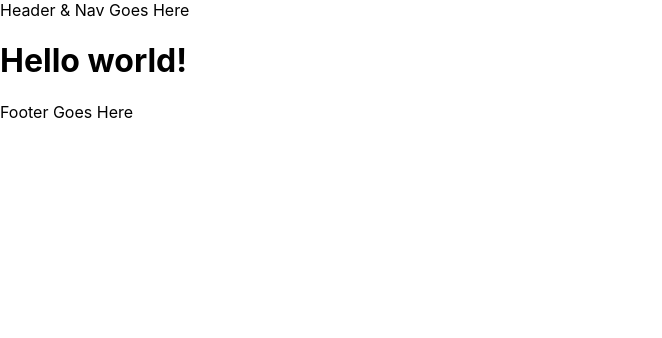
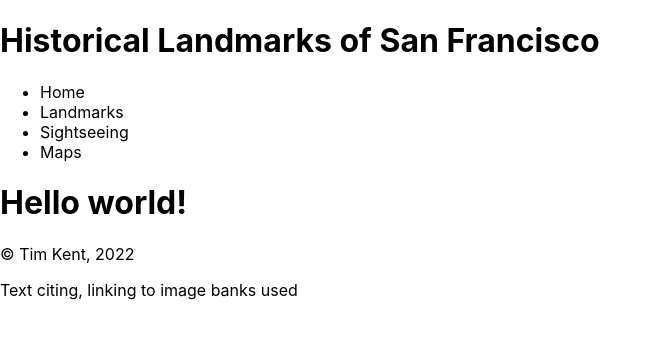
Before and after one commit to tdkent/hlosf-frontend, a Next.js app: page / in a window 1280 px wide. Shown: the top 338 px of the page, without its empty margins (0-662 px from the left). Built offline with nearby package versions, Linux system fonts and the light colour scheme.

Commit message:
update Head, header, footer, add basic nav bar

```diff
--- a/components/Footer.js
+++ b/components/Footer.js
@@ -1,7 +1,12 @@
 import React from 'react'
 
 const Footer = () => {
-  return <div>Footer Goes Here</div>
+  return (
+    <footer>
+      <p>&copy; Tim Kent, 2022</p>
+      <p>Text citing, linking to image banks used</p>
+    </footer>
+  )
 }
 
 export default Footer
--- a/components/Header.js
+++ b/components/Header.js
@@ -1,7 +1,14 @@
 import React from 'react'
 
+import NavBar from './NavBar'
+
 const Header = () => {
-  return <div>Header & Nav Goes Here</div>
+  return (
+    <header>
+      <h1>Historical Landmarks of San Francisco</h1>
+      <NavBar />
+    </header>
+  )
 }
 
 export default Header
--- a/components/Layout.js
+++ b/components/Layout.js
@@ -20,8 +20,9 @@ const Layout = ({ title, description, children }) => {
 }
 
 Layout.defaultProps = {
-  title: 'San Francisco Historical Landmarks',
-  description: 'Historical guide to the official historical landmarks of San Francisco city and county.',
+  title: 'Historical Landmarks of San Francisco',
+  description:
+    'A guide to those officially designated historical landmarks of California that are located in San Francisco, city and county. The state designated its first 78 official landmark in 1932, and the California Historical Landmarks Advistory Committee was created in 1949. Since then, more than a thousand landmarks of historical and cultural value have been designated in California, of which 48 are located in San Francisco County, and presented here.',
 }
 
 export default Layout
--- /dev/null
+++ b/components/NavBar.js
@@ -0,0 +1,25 @@
+import React from 'react'
+import Link from 'next/link'
+
+const NavBar = () => {
+  return (
+    <nav>
+      <ul>
+        <li>
+          <Link href='/'>Home</Link>
+        </li>
+        <li>
+          <Link href='/landmarks'>Landmarks</Link>
+        </li>
+        <li>
+          <Link href='/guide'>Sightseeing</Link>
+        </li>
+        <li>
+          <Link href='/maps'>Maps</Link>
+        </li>
+      </ul>
+    </nav>
+  )
+}
+
+export default NavBar
```
Also changed, not shown: pages/maps.js (added, +7 -0 lines), pages/sightseeing-guide.js (added, +7 -0 lines), 1 other file (tests, documents, lock files or other folders).
